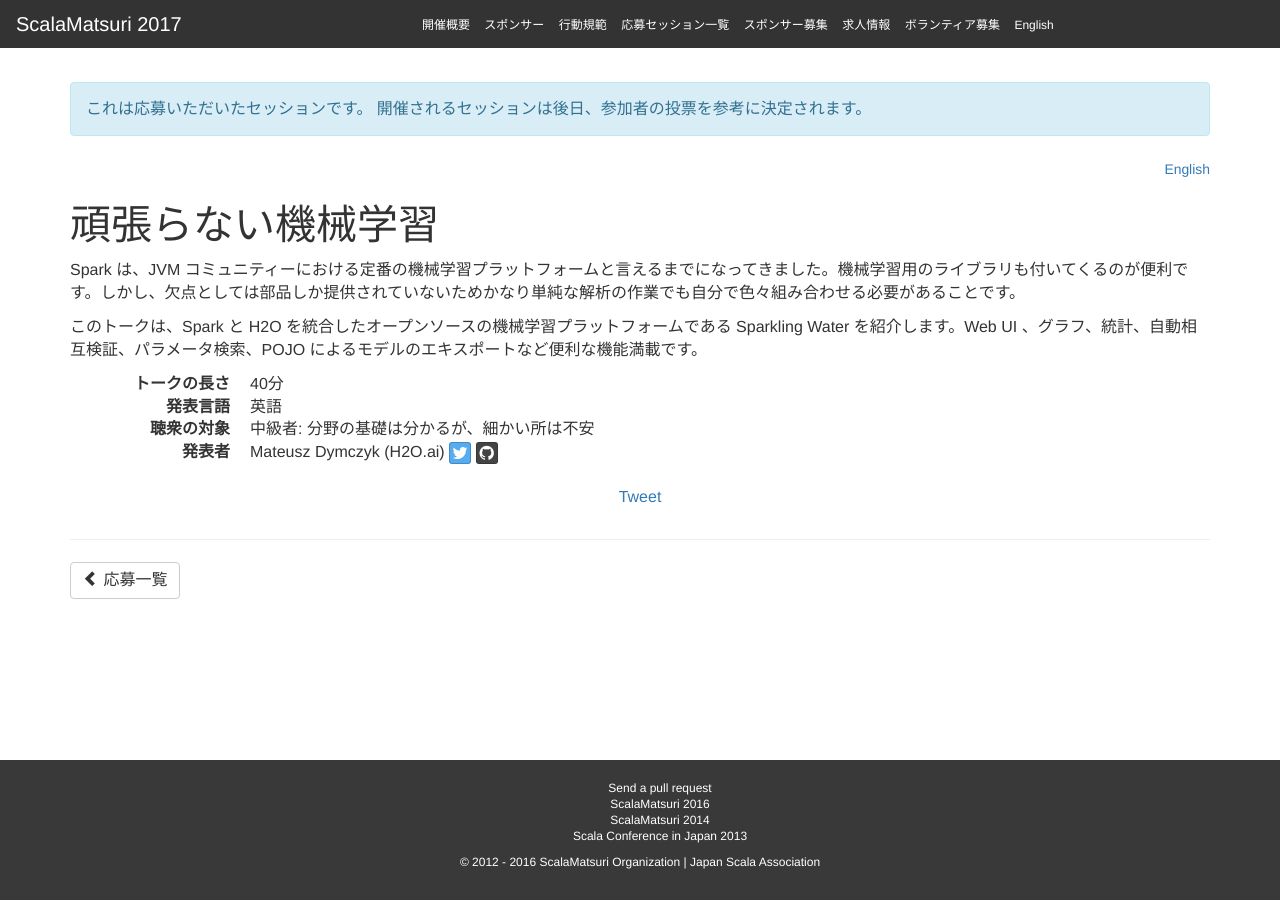
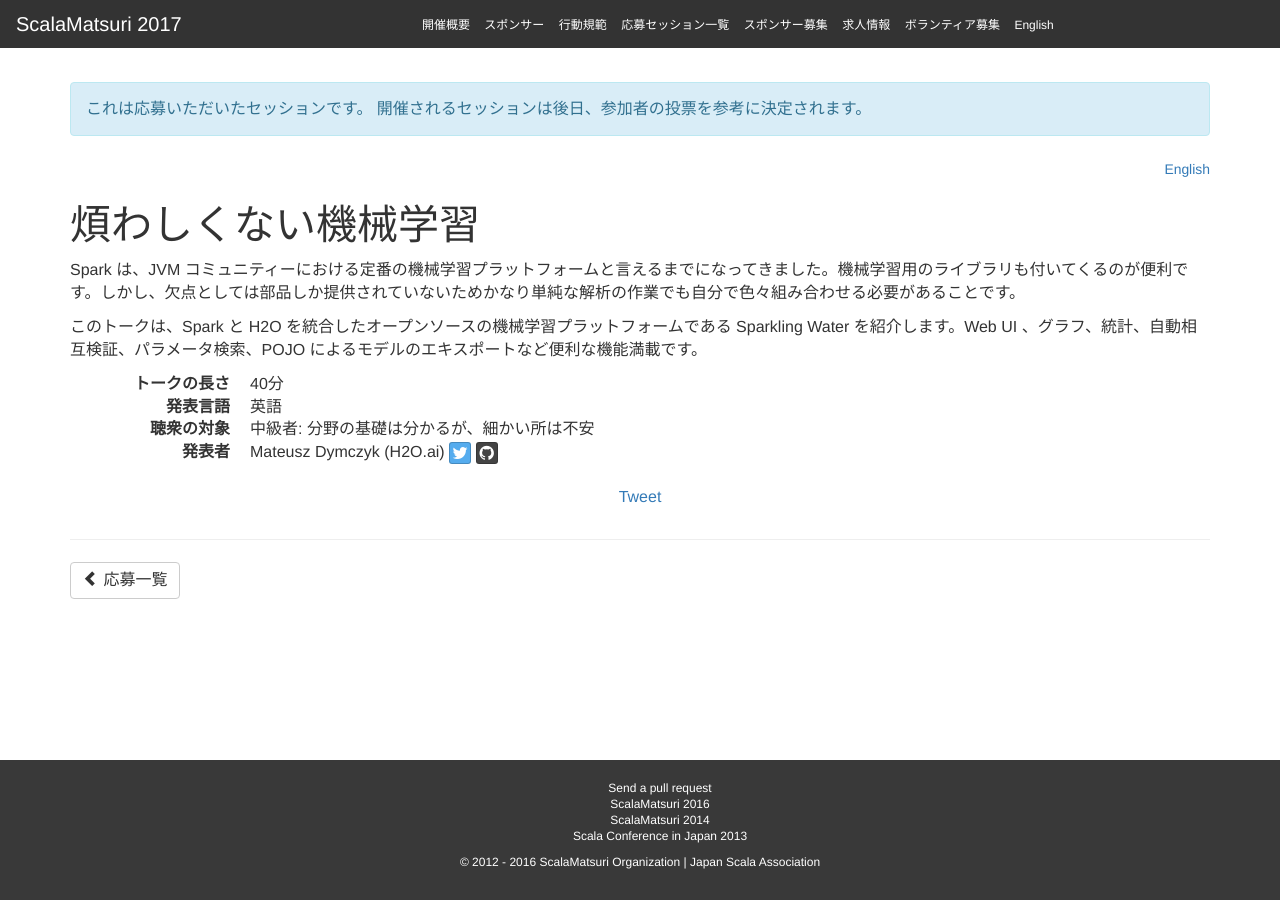
Before and after one commit to scalajp/2017.scalamatsuri.org, a Jekyll site: the page built from _candidates_ja/MateuszDymczyk_1.md, in a window 1280 px wide. Built offline with Jekyll 4.4.1, drawn with Linux system fonts in a browser that asks for light colours; nearby versions of some CDN libraries; comment, search, counter and statistics services are not loaded.

Commit message:
fix the title

```diff
--- a/_candidates_ja/MateuszDymczyk_1.md
+++ b/_candidates_ja/MateuszDymczyk_1.md
@@ -1,6 +1,6 @@
 ---
 name: Mateusz Dymczyk
-title: "頑張らない機械学習"
+title: "煩わしくない機械学習"
 length: 40
 audience: Intermediate
 language: English
```
